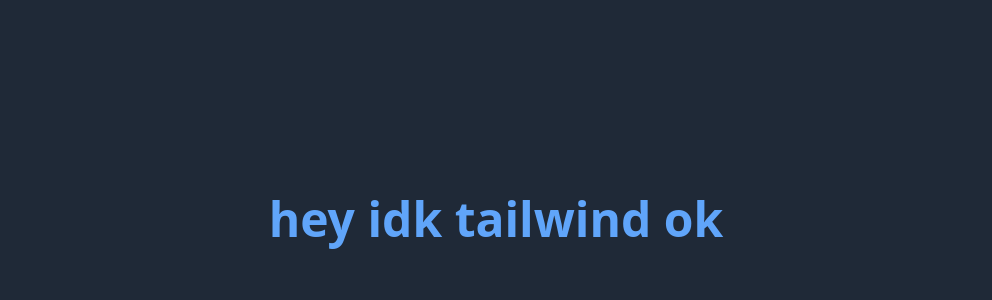
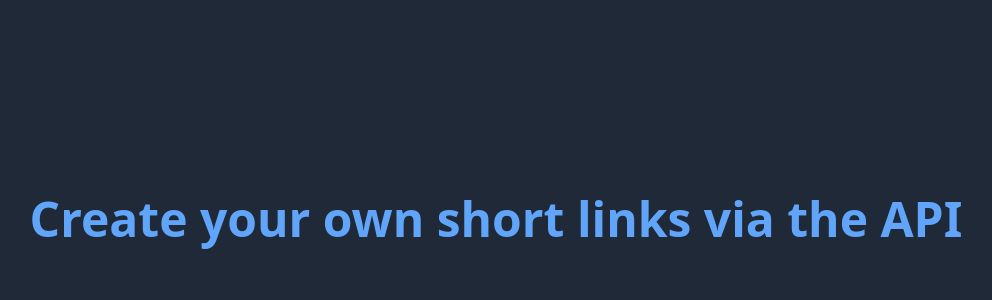
Before and after one commit to seven7ty/py-url, a Flask app: page / in a window 1280 px wide. Shown: the part 181-481 px from the top of the page, without its empty margins (144-1136 px from the left). Run offline with Flask 2, Linux system fonts and the light colour scheme; some libraries are stand-ins or nearby versions.

Commit message:
replace home text

```diff
--- a/templates/home.html
+++ b/templates/home.html
@@ -11,7 +11,7 @@
 </head>
     <body class="bg-gray-800">
         <div class="flex flex-col items-center justify-center w-screen h-screen text-center">
-            <h1 class="text-5xl font-bold align-middle text-blue-400">hey idk tailwind ok</h1>
+            <h1 class="text-5xl font-bold align-middle text-blue-400">Create your own short links via the API</h1>
         </div>
     </body>
 </html>
```
